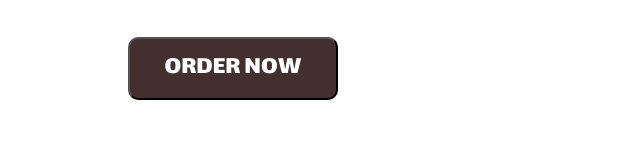
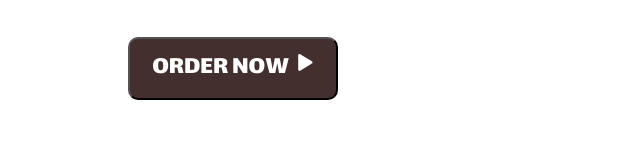
Before and after one commit to Mich-Tapawan/CC-LandingPage, a plain HTML site: page index.html in a window 1280 px wide. Shown: the part 575-728 px from the top of the page, 0-640 px from the left. Drawn offline with Linux system fonts and the light colour scheme; a web font is replaced by a local one.

Commit message:
Added play svg image for order now button

```diff
--- a/index.html
+++ b/index.html
@@ -38,7 +38,13 @@
                         From our signature espresso blends to our mouth-watering pastries, every detail is designed to make your
                         experience memorable.
                     </h4>
-                    <a href="#"><button>ORDER NOW</button></a>
+                    <a href="#">
+                        <button>ORDER NOW
+                            <svg xmlns="http://www.w3.org/2000/svg" width="0.8em" height="0.8em" viewBox="0 0 256 256">
+                                <path fill="white" d="M240 128a15.74 15.74 0 0 1-7.6 13.51L88.32 229.65a16 16 0 0 1-16.2.3A15.86 15.86 0 0 1 64 216.13V39.87a15.86 15.86 0 0 1 8.12-13.82a16 16 0 0 1 16.2.3l144.08 88.14A15.74 15.74 0 0 1 240 128"/>
+                            </svg>
+                        </button>
+                    </a>
                 </div>
                 <div class="sec1-right">
                     <img src="src/images/coffee.png" alt="" id="coffee">
```
